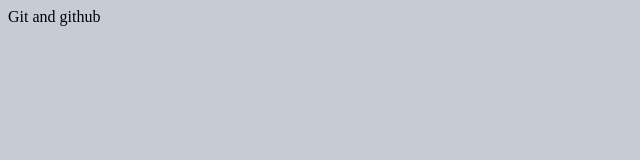
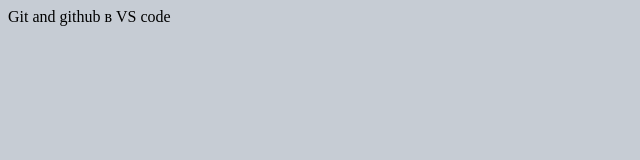
Before and after one commit to perepelicyn/gittest, a plain HTML site: page index.html in a window 1280 px wide. Shown: the full height of the page, 0-640 px from the left. Drawn offline with Linux system fonts and the light colour scheme.

Commit message:
modified:   index.html

```diff
--- a/index.html
+++ b/index.html
@@ -7,6 +7,6 @@
   <title>Работа с git</title>
 </head>
 <body
-    <p>Git and github</p>
+    <p>Git and github в VS code</p>
 </body>
 </html>
```
